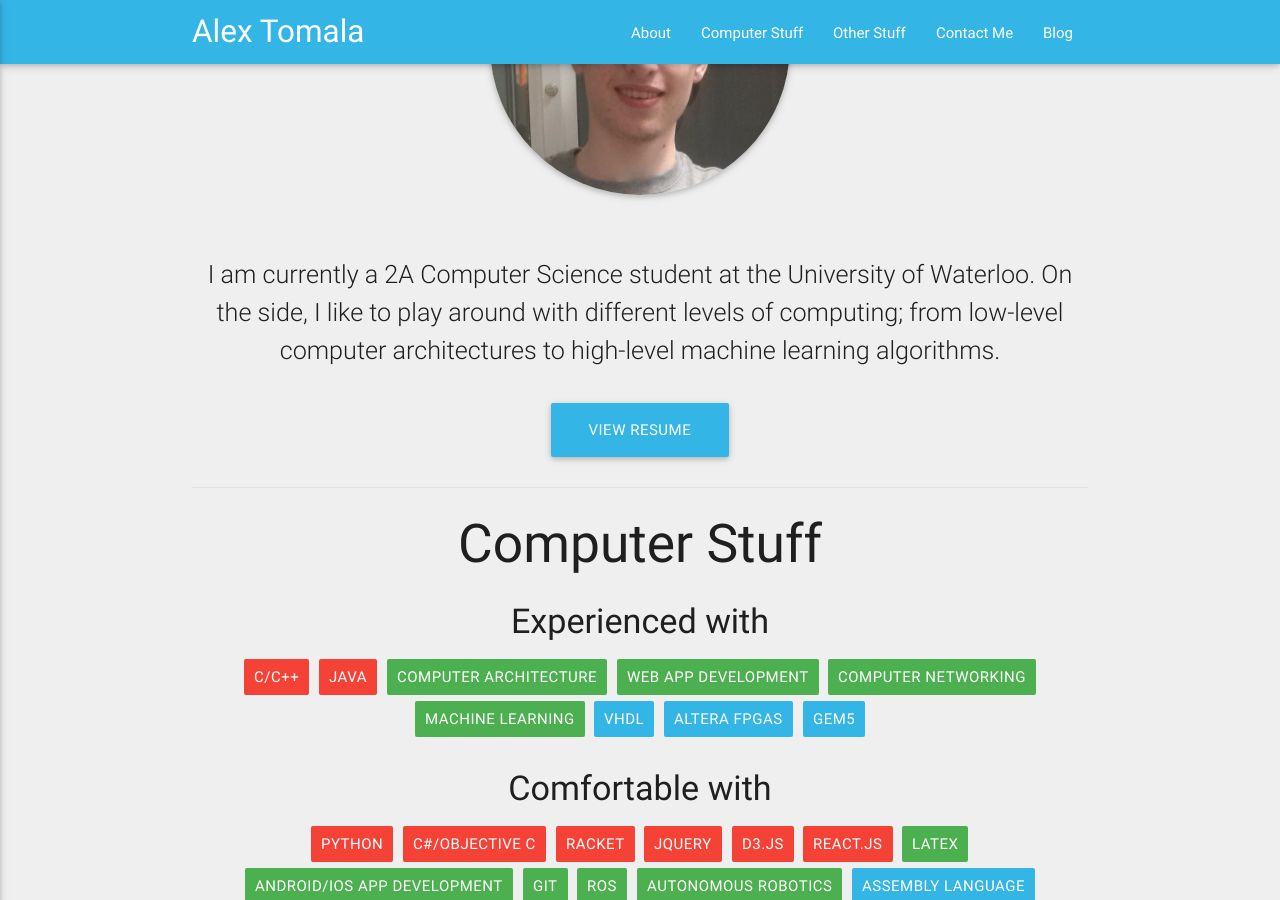
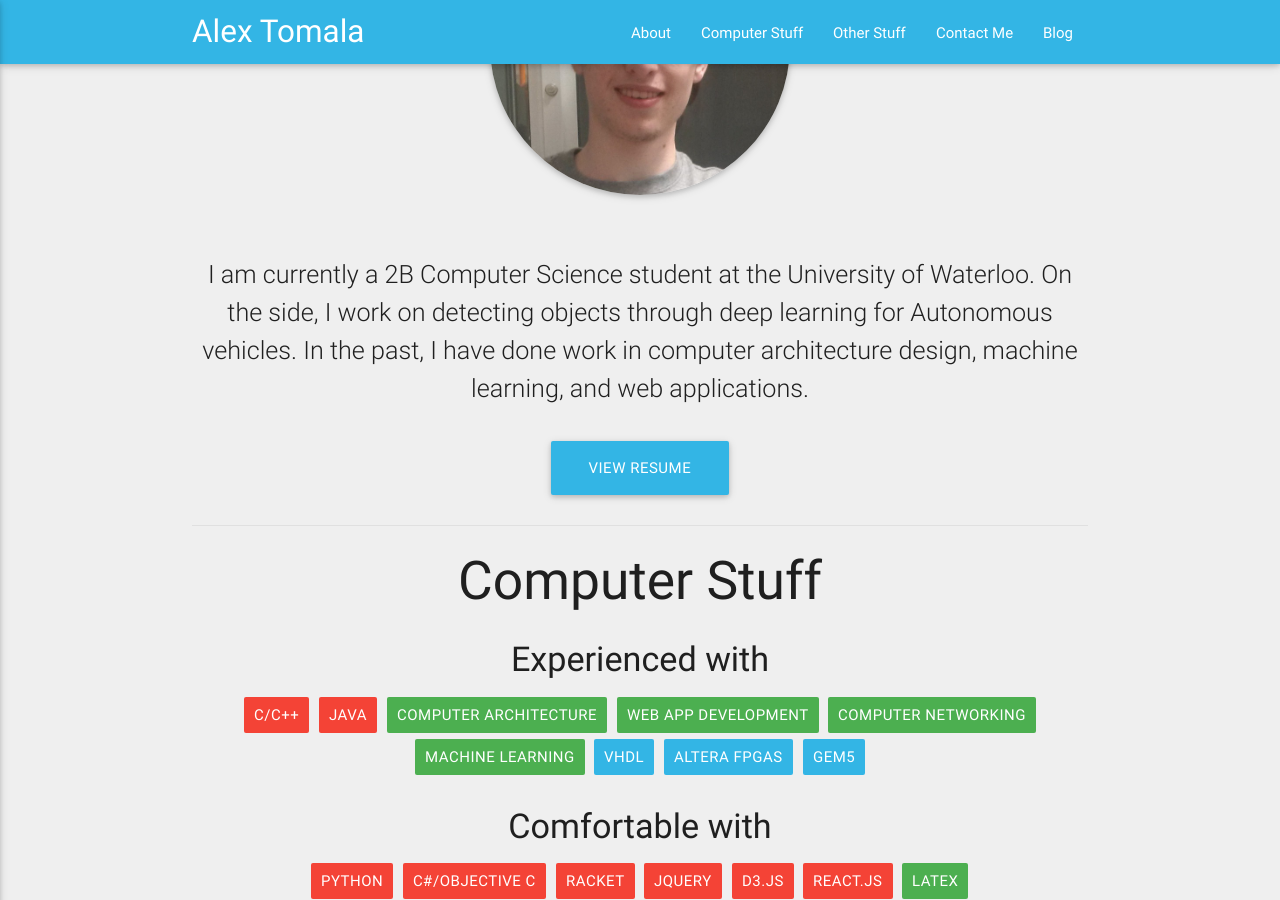
Before and after one commit to atomala/atomala.github.io, a Jekyll site: the page built from index.html, in a window 1280 px wide and 900 px high, scrolled down 1157 px. Built offline with Jekyll 4.4.1, drawn with Linux system fonts in a browser that asks for light colours; nearby versions of some CDN libraries.

Commit message:
Updated site to 2B

```diff
--- a/_posts/2016-07-02-hello-world.markdown
+++ b/_posts/2017-05-20-hello-world.markdown
@@ -1,7 +1,7 @@
 ---
 layout: post
 title:  "Hello World!"
-date:   2016-07-02 14:44:18 -0400
+date:   2017-05-20
 categories:
 ---
 
--- a/index.html
+++ b/index.html
@@ -43,7 +43,7 @@
     </h2>
     <img src="/images/headshot.jpg" alt="Alex Tomala" class="circle img-profile z-depth-1">
     <p class="flow-text">
-      I am currently a 2A Computer Science student at the University of Waterloo. On the side, I like to play around with different levels of computing; from low-level computer architectures to high-level machine learning algorithms.
+      I am currently a 2B Computer Science student at the University of Waterloo. On the side, I work on detecting objects through deep learning for Autonomous vehicles. In the past, I have done work in computer architecture design, machine learning, and web applications.
     </p>
     <a href="/resume.pdf" class="download-resume waves-effect waves-light btn-large holo-blue"><i class="mdi-file-file-download left"></i>View Resume</a>
   </div>
```
Also changed, not shown: 1 other file.
